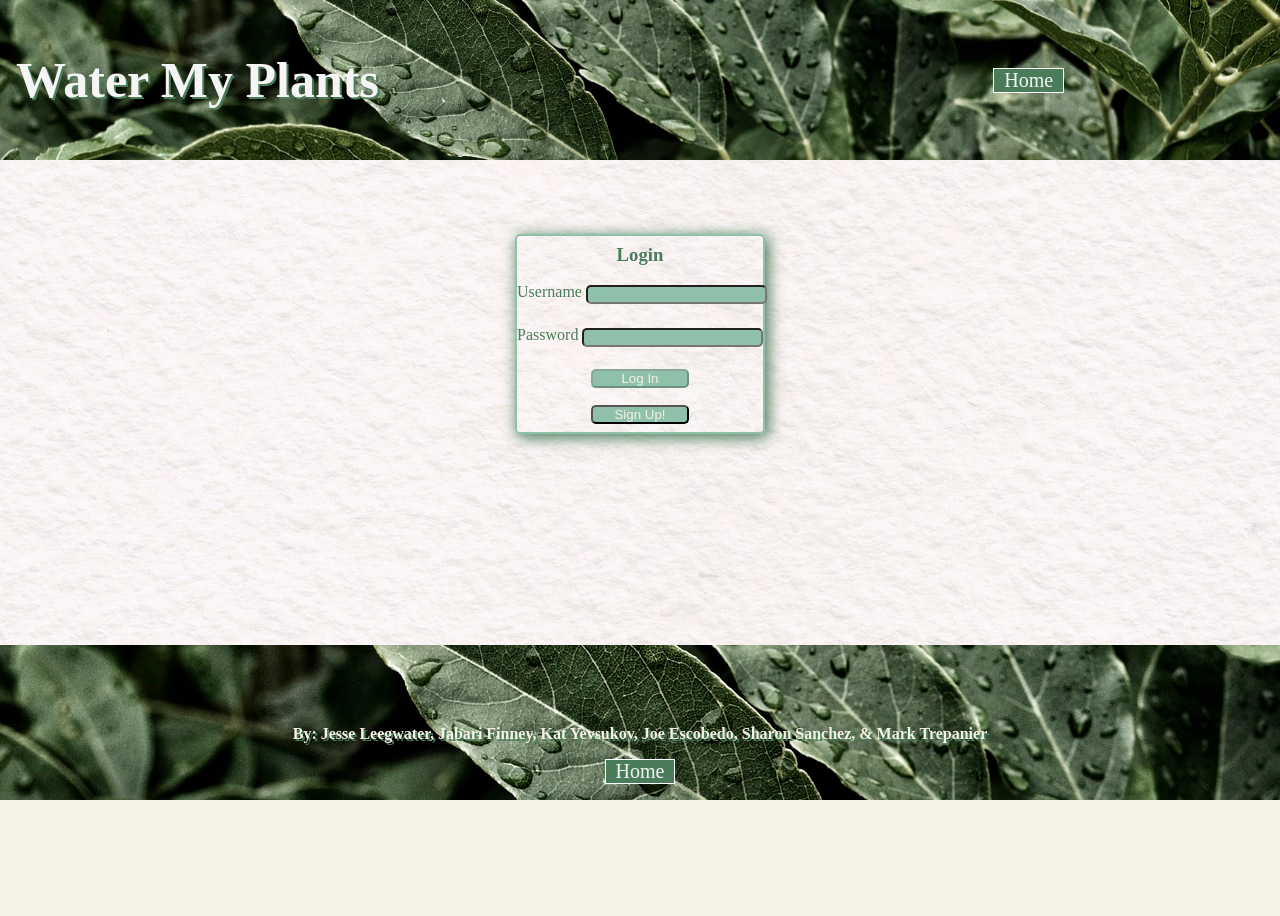
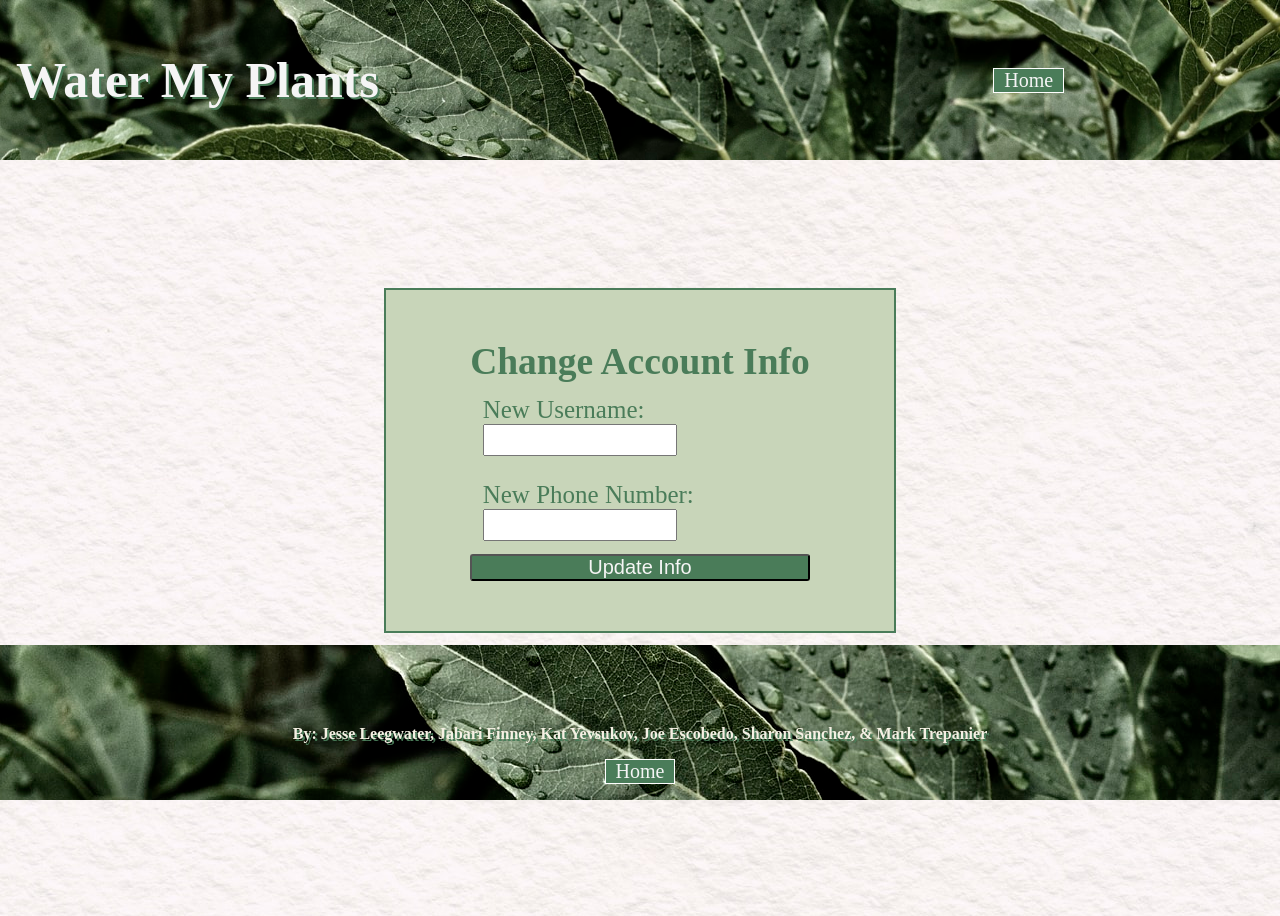
Before and after one commit to ft-water-my-plants-5/front-end, a React (Create React App) app in the folder water-my-plants-app/: page /profile in a window 1280 px wide. Before the commit the page ends 800 px from the top, so only its background shows below. Built offline with nearby package versions, Linux system fonts and the light colour scheme.

Commit message:
updating profile form ready

```diff
--- a/water-my-plants-app/src/App.js
+++ b/water-my-plants-app/src/App.js
@@ -8,6 +8,7 @@ import PlantForm from "./components/PlantForm";
 import PlantPage from "./components/PlantPage";
 import PrivateRoute from "./components/PrivateRoute";
 import Footer from "./components/Footer"
+import Profile from "./components/Profile"
 
 
 function App() {
@@ -33,6 +34,7 @@ function App() {
           plants={plants}
           setPlants={setPlants}
         />
+        <Route path='/profile'><Profile /></Route>
 
         <Route path="/login">
           <LoginSignup setIsLoggedIn={setIsLoggedIn} />
--- a/water-my-plants-app/src/components/PlantForm.js
+++ b/water-my-plants-app/src/components/PlantForm.js
@@ -143,3 +143,5 @@ export default function PlantForm(props) {
     </StyledDiv>
   );
 }
+
+export { StyledDiv, Button }
--- /dev/null
+++ b/water-my-plants-app/src/components/Profile.js
@@ -0,0 +1,56 @@
+import React, { useState } from "react";
+import { StyledDiv, Button } from "../components/PlantForm";
+import axiosWithAuth from '../utils/axiosWithAuth'
+
+const initialValues = { username: "", phone_number: "" };
+
+export default function Profile() {
+  const [formValues, setFormValues] = useState(initialValues);
+  const handleChange = (e) => {
+    setFormValues({
+      ...formValues,
+      [e.target.name]: e.target.value,
+    });
+
+    console.log(formValues);
+  };
+
+  const handleSubmit = (e) => {
+    e.preventDefault()
+    axiosWithAuth()
+    .put('/user', formValues)
+    .then(res => {
+        console.log(res)
+    })
+    .catch(err => {
+        console.log(err)
+    })
+  }
+
+  return (
+    <StyledDiv>
+      <form onSubmit={handleSubmit}>
+        <h2>Change Account Info</h2>
+        <label>
+          New Username:
+          <input
+            type="text"
+            name="username"
+            value={formValues.username}
+            onChange={handleChange}
+          />
+        </label>
+        <label>
+          New Phone Number:
+          <input
+            type="tel"
+            name="phone_number"
+            value={formValues.phone_number}
+            onChange={handleChange}
+          />
+        </label>
+        <Button type='submit'>Update Info</Button>
+      </form>
+    </StyledDiv>
+  );
+}
--- a/water-my-plants-app/src/components/login-signup.js
+++ b/water-my-plants-app/src/components/login-signup.js
@@ -4,7 +4,6 @@ import Styled from "styled-components";
 import { useHistory } from "react-router-dom";
 import schema, {loginSchema} from './schema';
 import * as Yup from 'yup';
-
 
 const LoginStyle = Styled.div`
 	display: flex;
```
